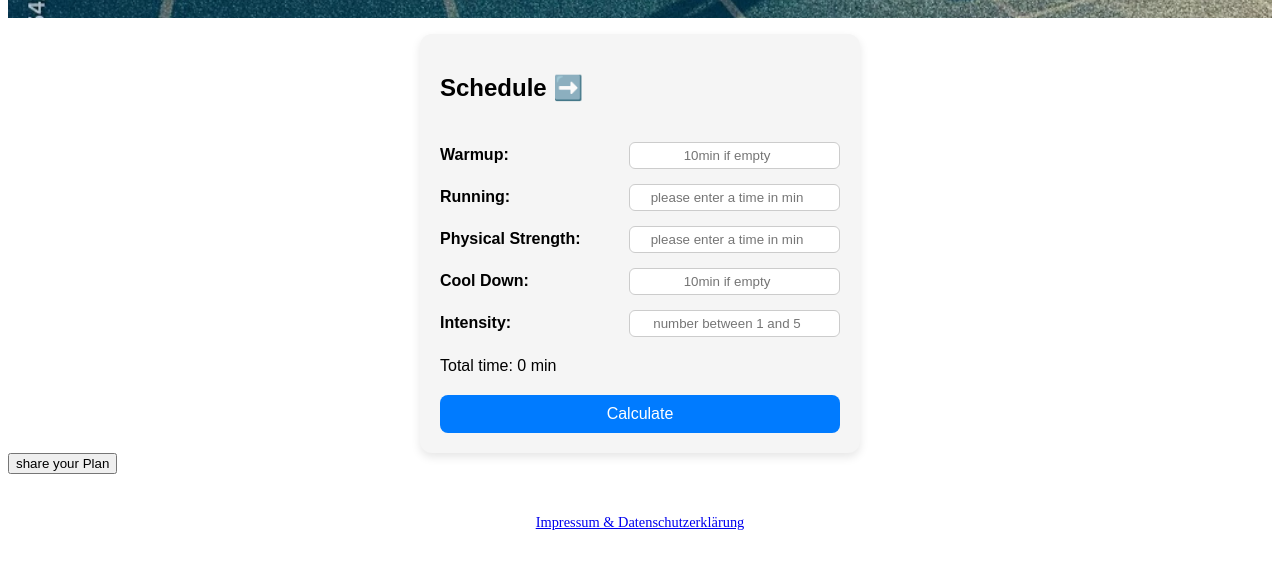
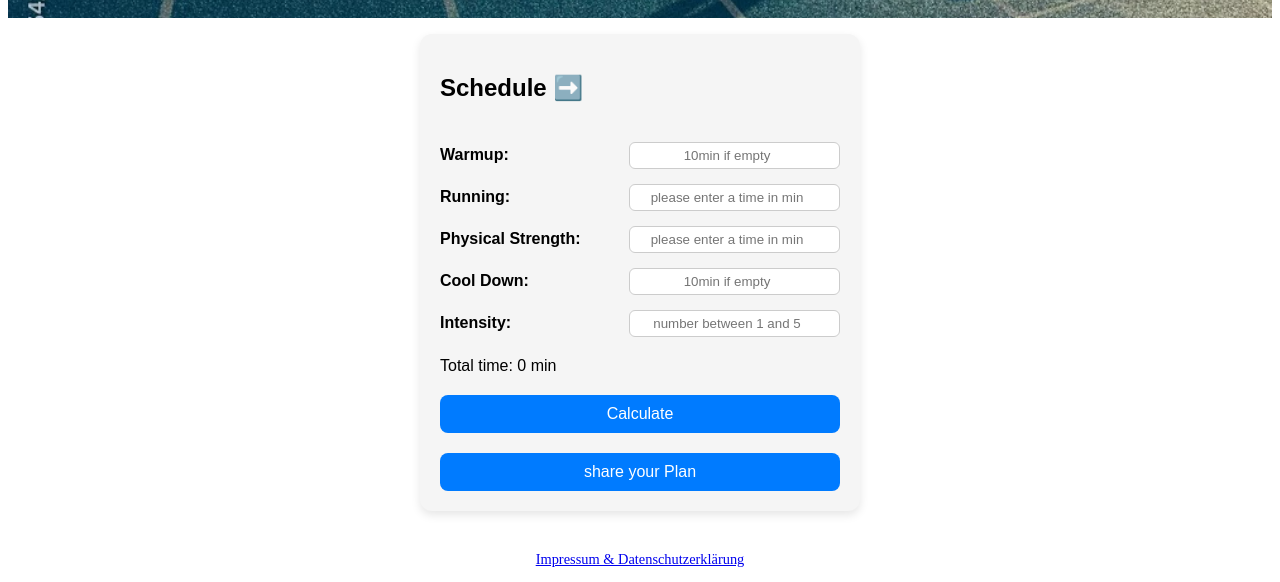
Before and after one commit to katharinazwick/generate-training-plan, a website with bundled scripts: page index.html in a window 1280 px wide. Shown: the part 250-832 px from the top of the page. Before the commit the page ends 800 px from the top, so only its background shows below. Built offline with nearby package versions, Linux system fonts and the light colour scheme.

Commit message:
shareButton design

```diff
--- a/frontend/src/link/shareLink.js
+++ b/frontend/src/link/shareLink.js
@@ -1,4 +1,4 @@
-const shareButton = document.getElementById("shareLink");
+const shareButton = document.getElementById("shareButton");
 
 shareButton.addEventListener("click", async function () {
     if (navigator.share) {
--- a/frontend/style/index.css
+++ b/frontend/style/index.css
@@ -65,7 +65,7 @@
     text-align: center;
 }
 
-#calculateButton {
+#calculateButton, #shareButton{
     padding: 10px 20px;
     background-color: #007BFF;
     color: white;
--- a/index.html
+++ b/index.html
@@ -40,12 +40,12 @@
     </div>
     <div id="totalTime">Total time: 0 min</div>
     <button id="calculateButton">Calculate</button>
+    <button id="shareButton">share your Plan</button>
 </div>
 
 
 <div id="workoutContainer"></div>
 
-<button id="shareLink">share your Plan</button>
 
 <script type="module" src="frontend/src/link/checkUrl.js"></script>
 <script type="module" src="frontend/src/schedule/calculateFullTime.js"></script>
```
